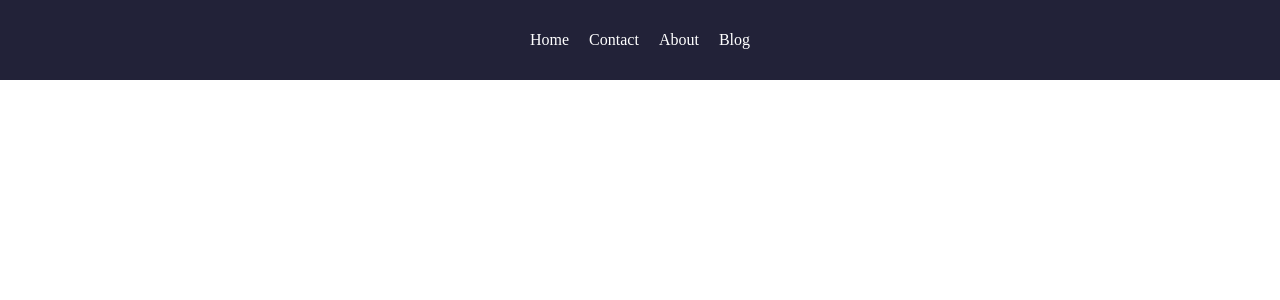
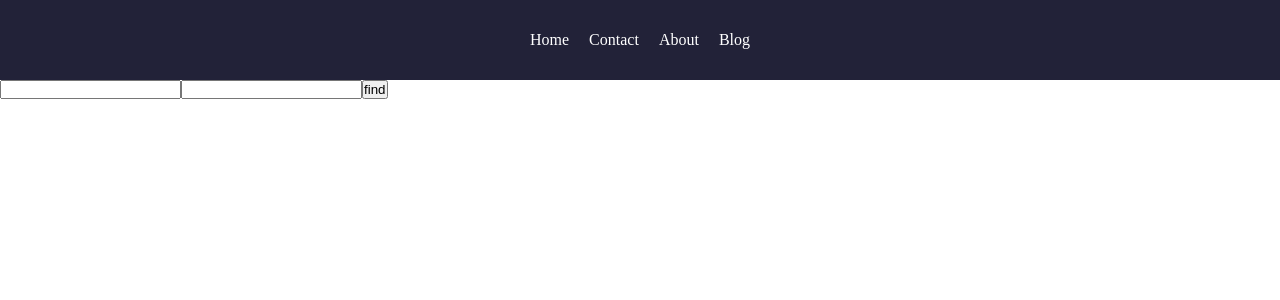
Before and after one commit to sohan065/React_Practice, a React (Create React App) app: page /user in a window 1280 px wide. Shown: the top 300 px of the page. Built offline with nearby package versions, Linux system fonts and the light colour scheme.

Commit message:
query parameter added

```diff
--- a/src/pages/User.js
+++ b/src/pages/User.js
@@ -1,8 +1,25 @@
-import React from 'react';
+import React, { useState } from 'react';
 import { useSearchParams } from 'react-router-dom';
 
 export default function User() {
     const [searchParam, setSearchParam] = useSearchParams();
 
-    return <div>{searchParam.get('id')}</div>;
+    const [name, setName] = useState('');
+    const [age, setAge] = useState('');
+
+    const handleSubmit = (e) => {
+        e.preventDefault();
+        setSearchParam({ name: name, age: age });
+    };
+    return (
+        <div>
+            <form onSubmit={handleSubmit}>
+                <input type="text" value={name} onChange={(e) => setName(e.target.value)} />
+                <input type="text" value={age} onChange={(e) => setAge(e.target.value)} />
+                <button type="submit">find </button>
+            </form>
+
+            {/* {searchParam.get('id')} */}
+        </div>
+    );
 }
```
